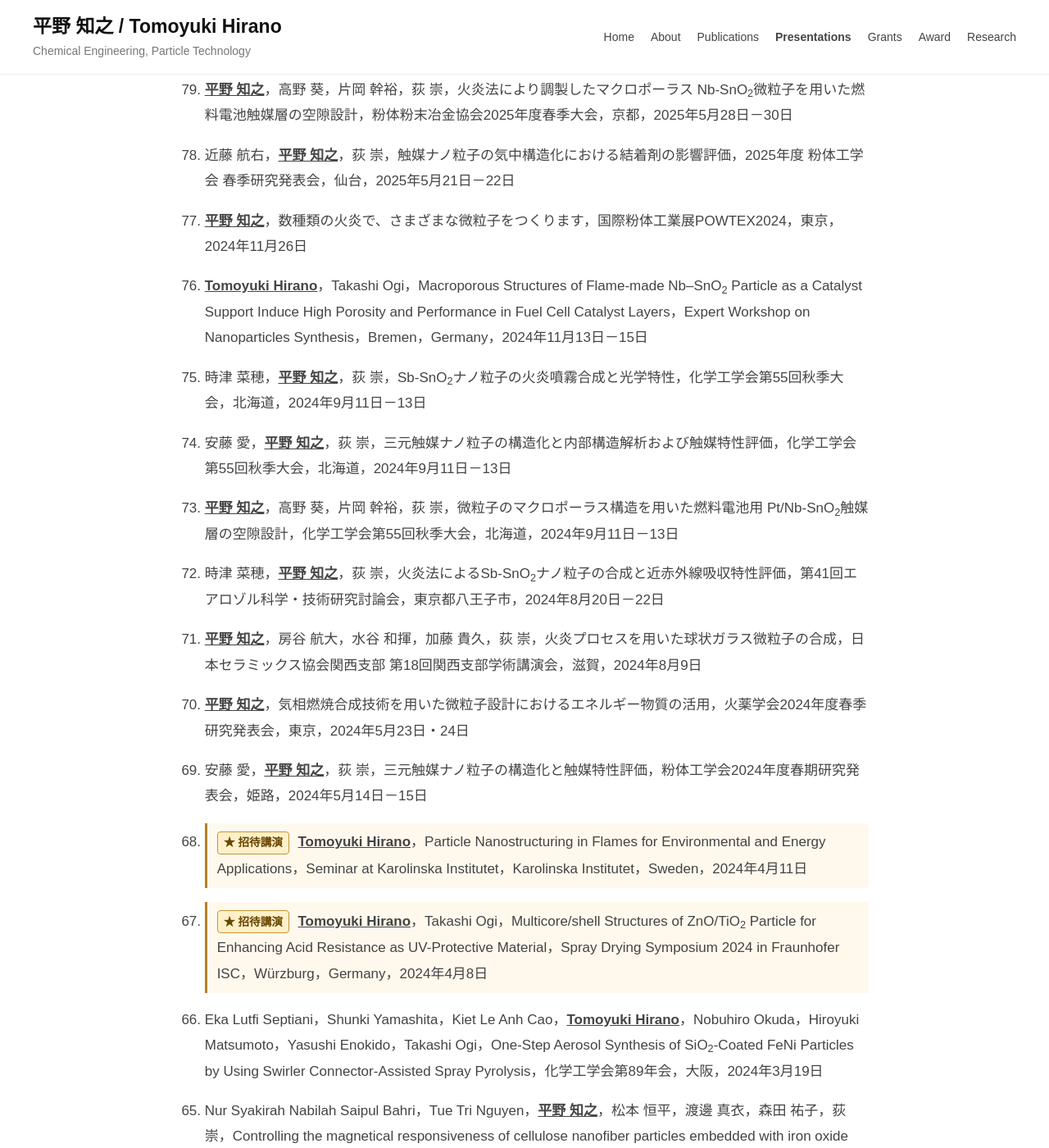
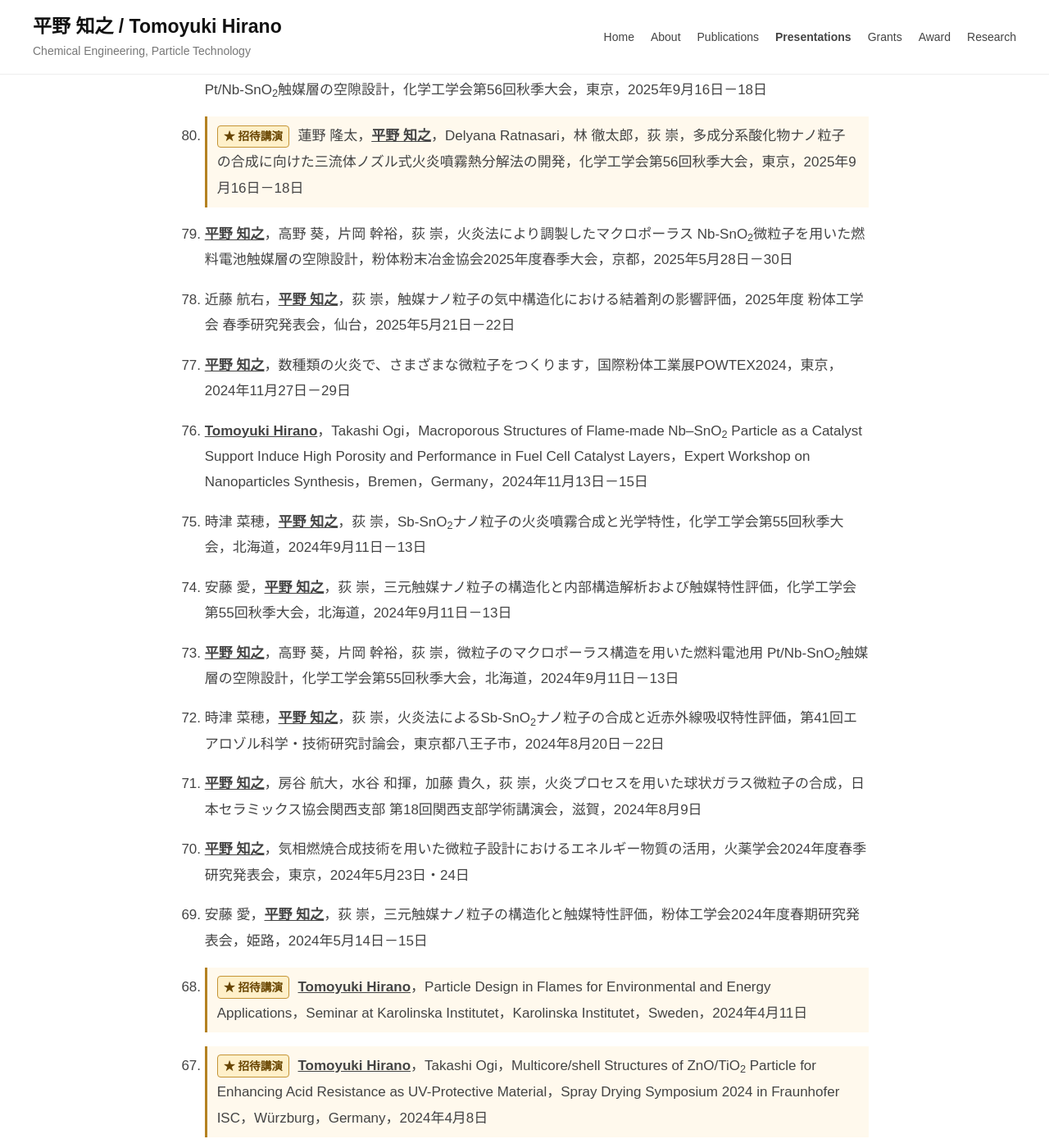
Before and after one commit to tomoyukihirano/tomoyukihirano.github.io, a Jekyll site: the page built from presentations.md, in a window 1280 px wide and 1400 px high, scrolled down 3044 px. Shown: the whole window at 82% size. Built offline with Jekyll 4.4.1, drawn with Linux system fonts in a browser that asks for light colours; some of the changed lines change nothing that is shown; some of the changed text lies outside the part shown.

Commit message:
Apply approved presentation review R01 R02 R05 R06 R07

```diff
--- a/_data/presentations/2024.yml
+++ b/_data/presentations/2024.yml
@@ -30,13 +30,23 @@ records:
     conference: 国際粉体工業展POWTEX2024
     location: 東京
     dates:
-      text: 2024年11月26日
-      start: '2024-11-26'
-      end: '2024-11-26'
-      kind: single
+      text: 2024年11月27日－29日
+      start: '2024-11-27'
+      end: '2024-11-29'
+      kind: range
       source_text: 2024/11/26
-      precision: conference_dates_as_recorded
+      precision: conference_period_verified
     annotations: []
+  participation:
+    presentation_date: null
+    presentation_date_status: not_verified_against_official_program
+  verification:
+    review_id: R06
+    status: conference_period_verified_against_organizer_record
+    checked_on: '2026-10-23'
+    source_url: https://www.powtex.com/tokyo/report/
+    previous_display_date: '2024-11-26'
+    note: 主催者の公式開催記録に基づき会期を確定。個別登壇日は未確定とし，資料名の11月28日を公式確認済みの日付として扱わない。
 - id: pres-0076
   type: presentation
   year: 2024
@@ -468,7 +478,7 @@ records:
       highlight: true
     presenter_position: 1
     presenter_evidence: owner_confirmed_first_author
-    title_html: Particle Nanostructuring in Flames for Environmental and Energy Applications
+    title_html: Particle Design in Flames for Environmental and Energy Applications
     conference: Seminar at Karolinska Institutet
     location: Karolinska Institutet，Sweden
     dates:
@@ -480,6 +490,15 @@ records:
       precision: conference_dates_as_recorded
     annotations:
     - 招待講演
+  verification:
+    review_id: R07
+    status: confirmed_by_owner_using_slide_title
+    checked_on: '2026-10-23'
+    source_document: 240411_Hirano.pptx
+    source_slide: 1
+    previous_display_title: Particle Nanostructuring in Flames for Environmental and Energy Applications
+    verified_title: Particle Design in Flames for Environmental and Energy Applications
+    note: 本人の指定により発表スライド表紙を優先。元の引用情報と登録IDは保持。
 - id: pres-0068
   type: presentation
   year: 2024
--- a/_data/presentations/2025.yml
+++ b/_data/presentations/2025.yml
@@ -523,7 +523,7 @@ records:
       highlight: false
     presenter_position: 1
     presenter_evidence: owner_confirmed_first_author
-    title_html: 微粒子のマクロポーラス構造を用いた燃料電池用 Pt/Nb-SnO2触媒層の空隙設計
+    title_html: 機械的耐久性を有するマクロポーラス粒子を用いた燃料電池用Pt/Nb-SnO<sub>2</sub>触媒層の空隙設計
     conference: 化学工学会第56回秋季大会
     location: 東京
     dates:
@@ -534,6 +534,23 @@ records:
       source_text: 2025/9/16-18
       precision: conference_dates_as_recorded
     annotations: []
+  participation:
+    presentation_date: '2025-09-16'
+    start_time: '15:00'
+    end_time: '15:20'
+    timezone: Asia/Tokyo
+    presentation_number: CH119
+  verification:
+    review_id: R05
+    status: verified_against_official_program
+    checked_on: '2026-10-23'
+    source_url: https://www4.scej.org/meeting/56f/prog/session_SY-54.html
+    verified_title: 機械的耐久性を有するマクロポーラス粒子を用いた燃料電池用Pt/Nb-SnO2触媒層の空隙設計
+    authors_as_printed:
+    - 平野 知之
+    - Ho Thi Thang Nguyen
+    - 荻 崇
+    note: 公式プログラムCH119の題目と3名の著者列を優先。氏名の表示には本人確認済みの統一表記を維持し，要旨にのみ記載された著者は追加しない。
 - id: pres-0080
   type: presentation
   year: 2025
@@ -571,8 +588,8 @@ records:
     - name: 平野 知之
       highlight: true
     - name: Delyana Ratnasari
+      highlight: false
       person_id: delyana-ratnasari
-      highlight: false
     - name: 林 徹太郎
       highlight: false
       person_id: tetsutaro-hayashi
@@ -692,3 +709,58 @@ records:
       source_text: 2025/5/21-22
       precision: conference_dates_as_recorded
     annotations: []
+- id: pres-0110
+  type: presentation
+  public: true
+  year: 2025
+  source_order: 14
+  source_document: 251024_第51回例会_プログラムv4.pdf
+  source_page: 1
+  raw_citation_html: 平野 知之，火炎法を用いた微粒子材料の高機能化，ナノインク懇話会 第51回例会，戸田工業株式会社 大竹事業所，2025年10月24日
+  citation_text: 平野 知之，火炎法を用いた微粒子材料の高機能化，ナノインク懇話会 第51回例会，戸田工業株式会社 大竹事業所，2025年10月24日
+  authors_raw:
+  - 平野 知之
+  presenter_raw: 平野 知之
+  title_raw: 火炎法を用いた微粒子材料の高機能化
+  classification:
+    conference_scope: other
+    event_type: seminar
+    invited: null
+    award: null
+  quality:
+    parsing_status: verified_against_owner_supplied_program
+    presenter_status: verified_against_official_program
+    invitation_status: not_stated_in_program
+    source_checked_on: '2026-10-23'
+  display_order: 4.5
+  display:
+    authors:
+    - name: 平野 知之
+      person_id: tomoyuki-hirano
+      highlight: true
+    presenter_position: 1
+    presenter_evidence: named_speaker_in_program
+    title_html: 火炎法を用いた微粒子材料の高機能化
+    conference: ナノインク懇話会 第51回例会
+    location: 大竹（戸田工業株式会社 大竹事業所）
+    dates:
+      text: 2025年10月24日
+      start: '2025-10-24'
+      end: '2025-10-24'
+      kind: single
+      source_text: 2025年10月24日
+      precision: conference_period_verified
+    annotations: []
+  participation:
+    presentation_date: '2025-10-24'
+    start_time: '13:35'
+    end_time: '14:35'
+    timezone: Asia/Tokyo
+  verification:
+    review_id: R02
+    status: verified_against_owner_supplied_program
+    checked_on: '2026-10-23'
+    source_document: 251024_第51回例会_プログラムv4.pdf
+    source_page: 1
+    venue: 戸田工業株式会社 大竹事業所 創造センター 多目的ルーム
+    note: 本人の掲載指示と提供プログラムにより行事名・日付・会場・題目を確認。招待区分は明記されていないため未確定。個人連絡先と原本PDFは公開しない。
--- /dev/null
+++ b/_data/presentations/2026_additions.yml
@@ -0,0 +1,59 @@
+schema_version: 2
+year: 2026
+source: Owner-approved additional presentation from the official program; review R01
+records:
+- id: pres-0109
+  type: presentation
+  public: true
+  year: 2026
+  source_order: 1
+  source_url: https://www.scej-dmi.org/News/fly2026.html
+  raw_citation_html: 平野 知之，火炎を用いた微粒子材料の高機能化，材料化学システム工学討論会2026，京都大学桂キャンパス，2026年9月24日－25日（依頼講演）
+  citation_text: 平野 知之，火炎を用いた微粒子材料の高機能化，材料化学システム工学討論会2026，京都大学桂キャンパス，2026年9月24日－25日（依頼講演）
+  authors_raw:
+  - 平野 知之
+  presenter_raw: 平野 知之
+  title_raw: 火炎を用いた微粒子材料の高機能化
+  classification:
+    conference_scope: domestic
+    event_type: symposium
+    invited: true
+    invitation_label_as_printed: 依頼講演
+    award: null
+  quality:
+    parsing_status: verified_against_official_program
+    presenter_status: verified_against_official_program
+    invitation_status: verified_against_official_program
+    source_checked_on: '2026-10-23'
+  display_order: -17
+  display:
+    authors:
+    - name: 平野 知之
+      person_id: tomoyuki-hirano
+      highlight: true
+    presenter_position: 1
+    presenter_evidence: named_speaker_in_program
+    title_html: 火炎を用いた微粒子材料の高機能化
+    conference: 材料化学システム工学討論会2026
+    location: 京都（京都大学桂キャンパス）
+    dates:
+      text: 2026年9月24日－25日
+      start: '2026-09-24'
+      end: '2026-09-25'
+      kind: range
+      source_text: 2026年9月24日－25日
+      precision: conference_period_verified
+    annotations:
+    - 招待講演
+  participation:
+    presentation_date: '2026-09-24'
+    start_time: '13:10'
+    end_time: '14:40'
+    timezone: Asia/Tokyo
+  verification:
+    review_id: R01
+    status: verified_against_official_program
+    checked_on: '2026-10-23'
+    source_url: https://www.scej-dmi.org/News/fly2026.html
+    venue: 京都大学桂キャンパス A2棟308号室
+    note: 公式プログラムに依頼講演と明記。会期を表示し，個別登壇日と時刻を別途保存。
```
